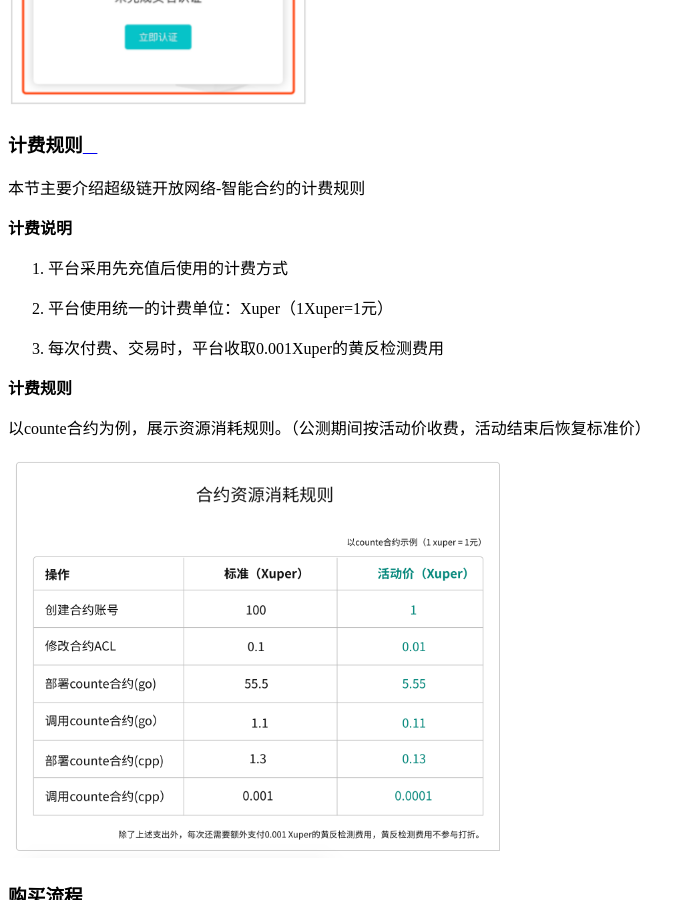
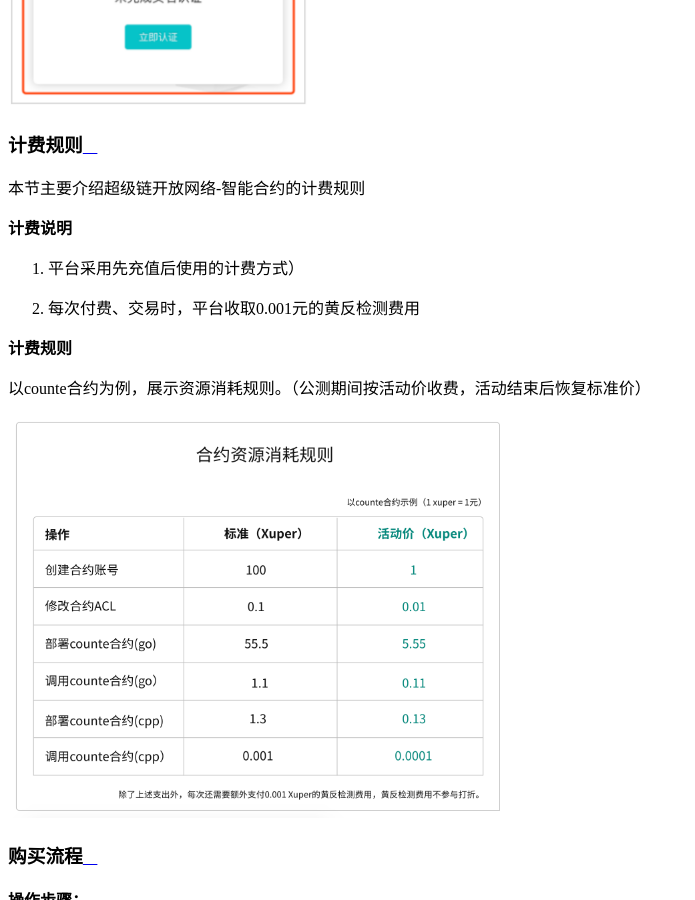
Before and after one commit to xuperchain/xuperos-docs, a Sphinx documentation site: the page built from source/quickstart.rst, in a window 1280 px wide and 900 px high, scrolled down 2682 px. Shown: the whole window, without its empty margins (0-695 px from the left). Built offline with Sphinx 7.4.7 and the Read the Docs theme 2.0.0, drawn with Linux system fonts in a browser that asks for light colours.

Commit message:
Update quickstart.rst

```diff
--- a/source/quickstart.rst
+++ b/source/quickstart.rst
@@ -58,9 +58,8 @@
 
 **计费说明**
 
-1. 平台采用先充值后使用的计费方式
-2. 平台使用统一的计费单位：Xuper（1Xuper=1元）
-3. 每次付费、交易时，平台收取0.001Xuper的黄反检测费用
+1. 平台采用先充值后使用的计费方式）
+2. 每次付费、交易时，平台收取0.001元的黄反检测费用
 
 **计费规则**
 
```
